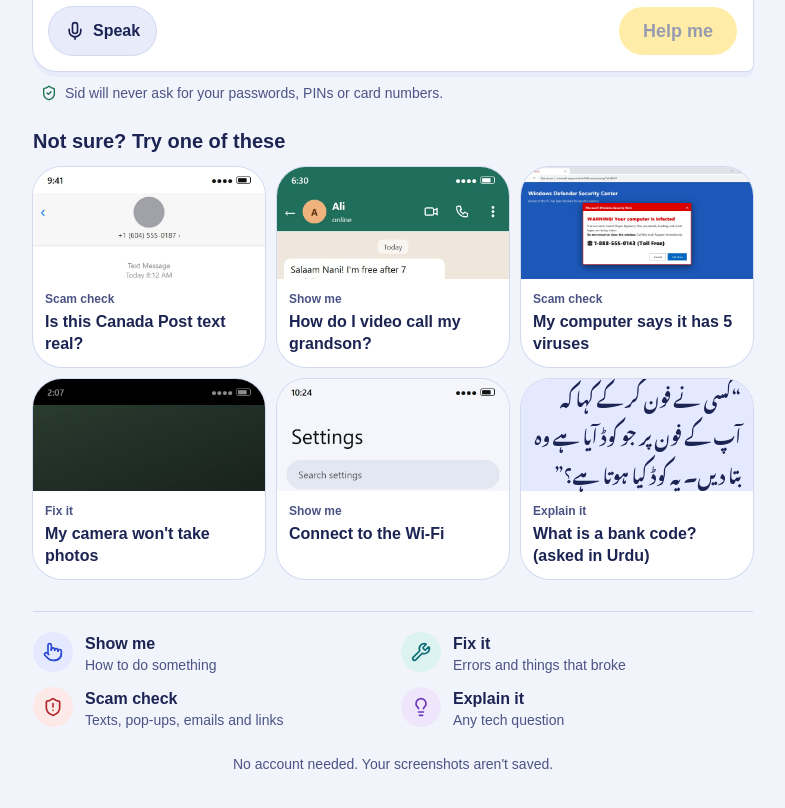
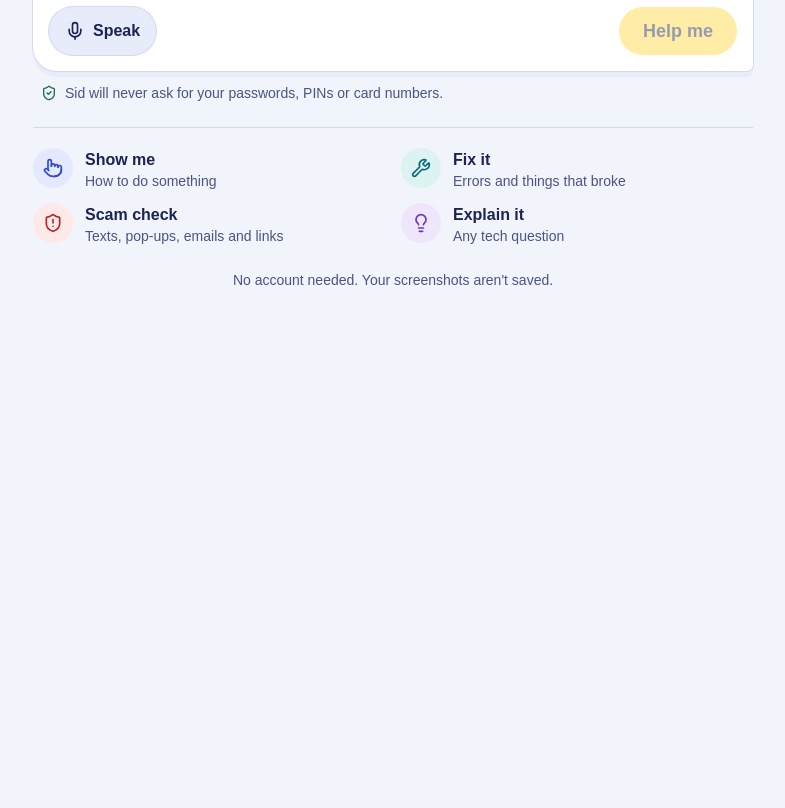
Before and after one commit to HadiLadak/sidekick, a Next.js app: page / in a window 1280 px wide. Shown: the part 900-1708 px from the top of the page, without its empty margins (247-1032 px from the left). After the commit the page ends 1254 px from the top, so only its background shows below. Built offline with nearby package versions, Linux system fonts and the light colour scheme; no server answers; a web font is replaced by a local one.

Commit message:
Remove example demo cards from the home screen

```diff
--- a/src/components/sidekick-app.tsx
+++ b/src/components/sidekick-app.tsx
@@ -2,7 +2,7 @@
 
 import { Radio, RotateCcw, ShieldCheck } from "lucide-react";
 import { useEffect, useRef, useState } from "react";
-import { DEMOS, type Demo } from "@/lib/demos";
+import { type Demo } from "@/lib/demos";
 import { LIVE_STRINGS } from "@/lib/live-i18n";
 import { liveSupported, type Frame, type LiveSource } from "@/lib/live-session";
 import { prepareImage, type PreparedImage } from "@/lib/image";
@@ -188,28 +188,6 @@ export function SidekickApp() {
     }
   }
 
-  async function runDemo(demo: Demo) {
-    let img: PreparedImage | null = null;
-    if (demo.image) {
-      const blob = await (await fetch(demo.image)).blob();
-      img = await prepareImage(blob);
-    }
-    setText(demo.prompt);
-    setImage(img);
-    setProblem(demo.prompt);
-    if (demo.cached) {
-      // Examples use a saved real answer from Sid: instant, and it spares the API quota.
-      const req = { text: demo.prompt, image: img, history: [], demo };
-      setLastRequest(req);
-      setShownImage(img);
-      setAnsweredMs(null);
-      showResult(demo.cached, req);
-      window.scrollTo({ top: 0 });
-      return;
-    }
-    ask({ text: demo.prompt, image: img, history: [], demo });
-  }
-
   function startOver() {
     askCtrl.current?.abort();
     stopSpeaking();
@@ -309,49 +287,6 @@ export function SidekickApp() {
               <ShieldCheck className="size-4 shrink-0 text-safe" aria-hidden="true" />
               {t.neverAsk}
             </p>
-
-            <section aria-labelledby="demos-title" className="flex flex-col gap-3">
-              <h2 id="demos-title" className="font-hand text-xl font-bold text-ink">
-                {t.tryOne}
-              </h2>
-              <ul className="-mx-4 flex snap-x gap-3 overflow-x-auto px-4 pb-2 sm:mx-0 sm:grid sm:grid-cols-3 sm:overflow-visible sm:px-0">
-                {DEMOS.map((d) => (
-                  <li key={d.id} className="w-[11.5rem] shrink-0 snap-start sm:w-auto">
-                    <button
-                      type="button"
-                      onClick={() => runDemo(d)}
-                      className="group flex h-full w-full flex-col overflow-hidden rounded-2xl bg-surface text-start ring-1 ring-line transition-[box-shadow,transform] hover:-translate-y-0.5 hover:ring-2 hover:ring-sky"
-                    >
-                      {d.image ? (
-                        // eslint-disable-next-line @next/next/no-img-element -- small static thumbnail
-                        <img
-                          src={d.image}
-                          alt=""
-                          width={368}
-                          height={200}
-                          loading="lazy"
-                          className="h-28 w-full object-cover object-top"
-                        />
-                      ) : (
-                        <span
-                          className="flex h-28 w-full items-center bg-sky-bg p-3 text-lg leading-snug font-semibold text-ink"
-                          lang={d.lang}
-                          dir="auto"
-                        >
-                          “{d.prompt}”
-                        </span>
-                      )}
-                      <span className="flex flex-1 flex-col gap-1 p-3">
-                        <span className="text-xs font-bold text-ink-soft">{t.modes[d.mode]}</span>
-                        <span className="leading-snug font-semibold text-ink" dir="auto">
-                          {t.demoLabels[d.id] ?? d.label}
-                        </span>
-                      </span>
-                    </button>
-                  </li>
-                ))}
-              </ul>
-            </section>
 
             <ModeGuide t={t} />
             <p className="text-center text-sm text-ink-soft">{t.privacyNote}</p>
```
